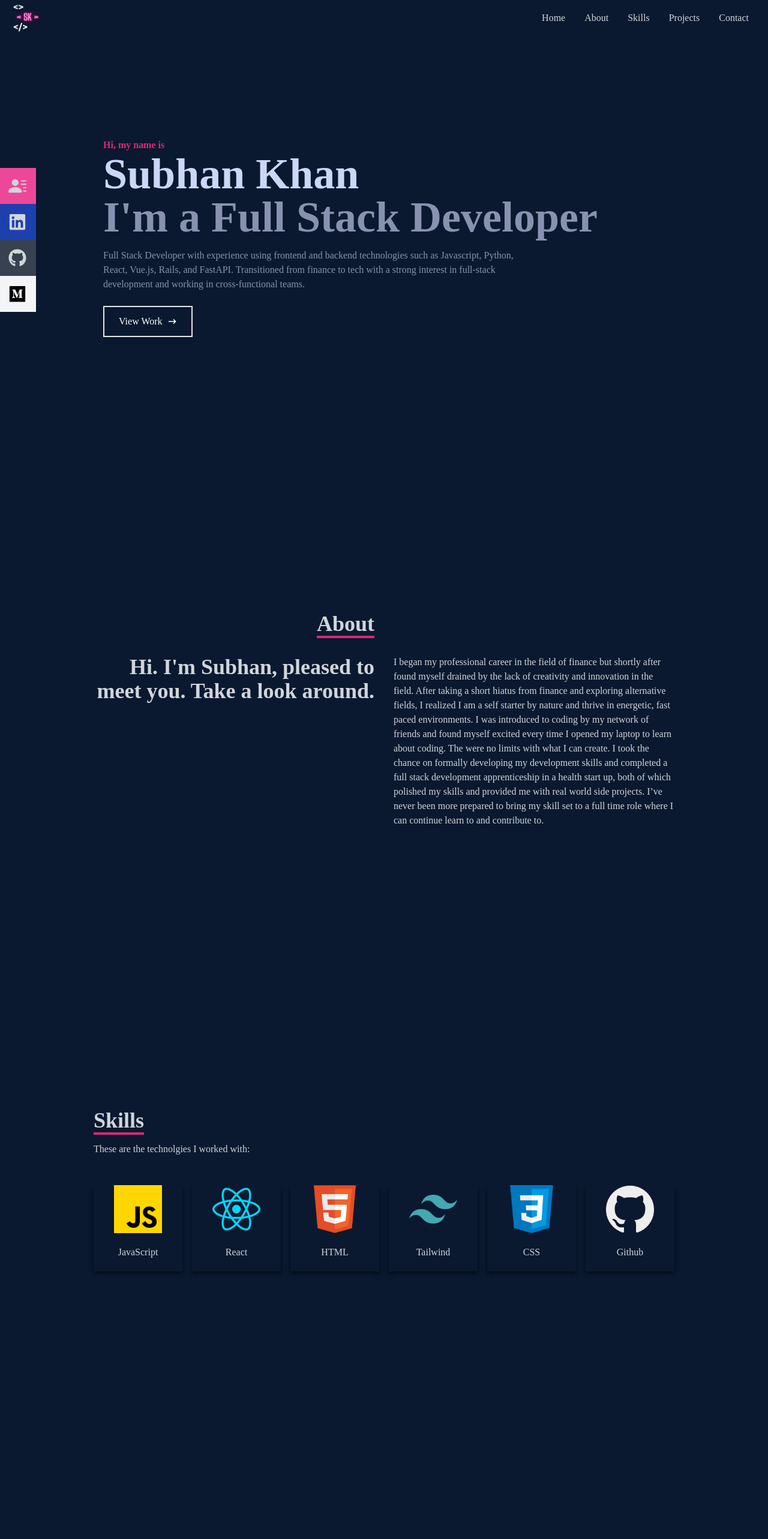
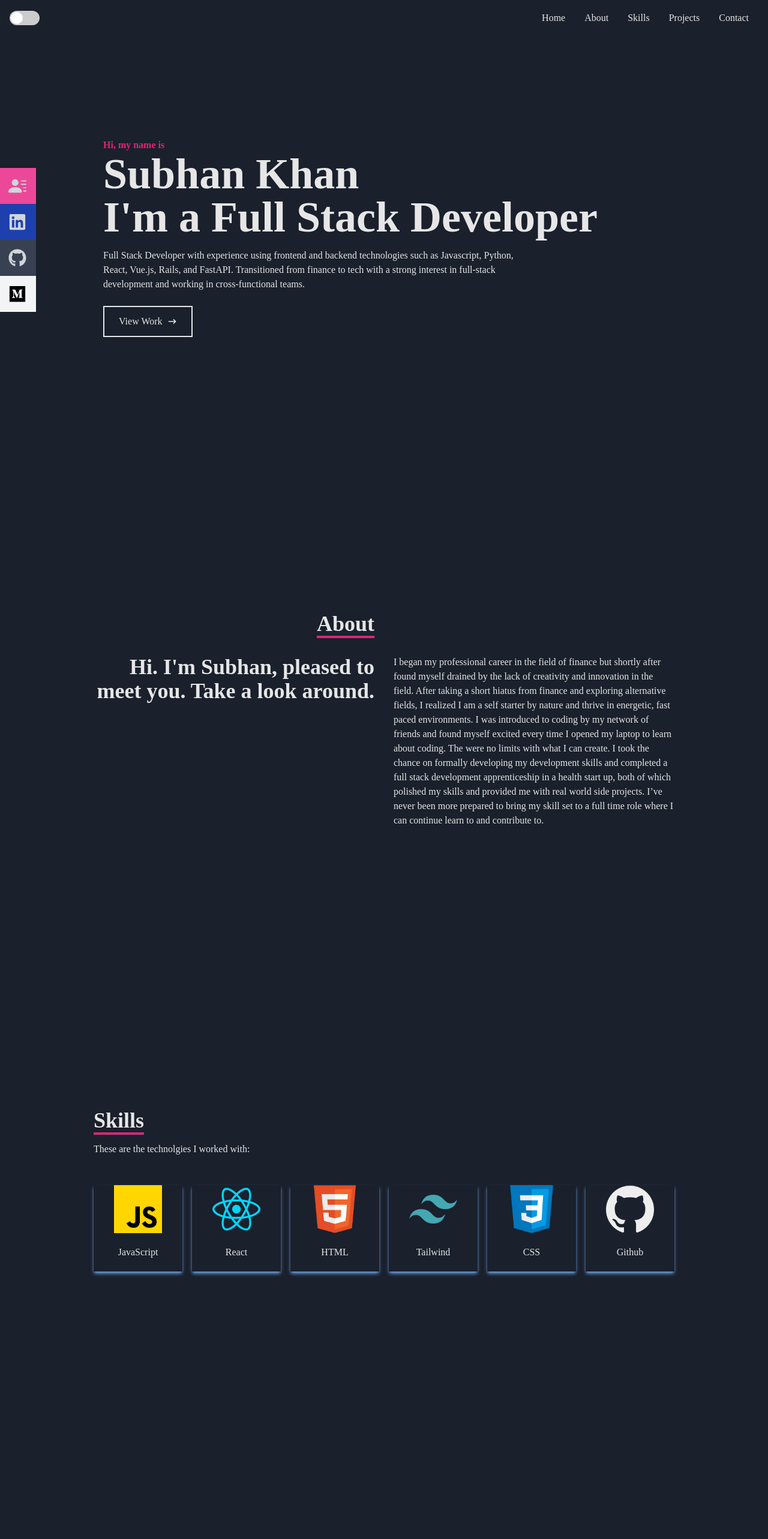
Before and after one commit to subhank97/Portfolio, a React (Create React App) app: page / in a window 1280 px wide. Shown: the top 2566 px of the page at 60% size. Built offline with nearby package versions, Linux system fonts and the light colour scheme; the HTML template or start-up script is replaced by a standard one.

Commit message:
added light/dark mode

```diff
--- a/src/App.js
+++ b/src/App.js
@@ -1,16 +1,27 @@
+import React, { useState } from "react";
+import NavBar from "./components/NavBar";
+import Home from "./components/Home";
 import About from "./components/About";
+import Skills from "./components/Skills";
+import Projects from "./components/Projects";
 import Contact from "./components/Contact";
-import Home from "./components/Home";
-import NavBar from "./components/NavBar";
-import Projects from "./components/Projects";
-import Skills from "./components/Skills";
-import React from "react";
 
 function App() {
+  const [mode, setMode] = useState("dark");
+
+  const lightModeStyles = {
+    backgroundColor: "#F4F4F4",
+    color: "#333333",
+  };
+
+  const darkModeStyles = {
+    backgroundColor: "#1A202C",
+    color: "#E6E6E6",
+  };
 
   return (
-    <div>
-      <NavBar />
+    <div style={mode === "light" ? lightModeStyles : darkModeStyles}>
+      <NavBar setMode={setMode} mode={mode} lightModeStyles={lightModeStyles} darkModeStyles={darkModeStyles}/>
       <Home />
       <About />
       <Skills />
--- a/src/components/About.jsx
+++ b/src/components/About.jsx
@@ -2,7 +2,7 @@ import React from 'react'
 
 const About = () => {
     return (
-        <div name='about' className='w-full h-screen text-gray-300'>
+        <div name='about' className='w-full h-screen'>
             <div className='flex flex-col justify-center items-center w-full h-full'>
                 <div className='max-w-[1000px] w-full grid grid-cols-2 gap-8'>
                     <div className='sm:text-right pb-8 pl-4'>
--- a/src/components/Contact.jsx
+++ b/src/components/Contact.jsx
@@ -2,7 +2,7 @@ import React from 'react'
 
 const Contact = () => {
     return (
-        <div name='contact' className='w-full md:h-screen text-white flex justify-center items-center p-4'>
+        <div name='contact' className='w-full md:h-screen flex justify-center items-center p-4'>
             <section className="py-6" >
                 <div className="grid max-w-6xl grid-cols-1 px-6 mx-auto lg:px-8 md:grid-cols-2 md:divide-x">
                     <div className="py-6 md:py-0 md:px-6">
--- a/src/components/Home.jsx
+++ b/src/components/Home.jsx
@@ -8,9 +8,9 @@ const Home = () => {
         <div name='home' className='w-full h-screen '>
             <div className='max-w-[1000px] mx-auto px-8 flex flex-col justify-center h-full'>
                 <p className='text-pink-600 font-bold'>Hi, my name is</p>
-                <h1 className='text-4xl sm:text-7xl font-bold text-[#ccd6f6]'>Subhan Khan</h1>
-                <h2 className='text-4xl sm:text-7xl font-bold text-[#8892b0]'>I'm a Full Stack Developer</h2>
-                <p className='text-[#8892b0] py-4 max-w-[700px]'>
+                <h1 className='text-4xl sm:text-7xl font-bold'>Subhan Khan</h1>
+                <h2 className='text-4xl sm:text-7xl font-bold'>I'm a Full Stack Developer</h2>
+                <p className='py-4 max-w-[700px]'>
                     Full Stack Developer with experience using frontend and backend technologies such
                     as Javascript, Python, React, Vue.js, Rails, and FastAPI. Transitioned from finance
                     to tech with a strong interest in full-stack development and working in cross-functional
@@ -18,7 +18,7 @@ const Home = () => {
                 </p>
                 <div className='w-fit'>
                     <Link to="projects" smooth={true} offset={50} duration={500}>
-                        <button className='text-white group border-2 px-6 py-3 my-2 flex items-center hover:bg-pink-600 hover:border-pink-600'>
+                        <button className='group border-2 px-6 py-3 my-2 flex items-center hover:bg-pink-600 hover:border-pink-600'>
                             View Work
                             <span className='group-hover:rotate-90 duration-300'>
                                 <HiArrowNarrowRight className='ml-2' />
--- a/src/components/NavBar.jsx
+++ b/src/components/NavBar.jsx
@@ -1,19 +1,15 @@
 import React, { useState } from 'react'
 import { FaBars, FaTimes, FaGithub, FaLinkedin, FaMedium } from 'react-icons/fa'
 import { BsFillPersonLinesFill } from 'react-icons/bs'
-import Logo from '../assets/logo1.png'
+import Logo from '../assets/logo.png'
 import { Link } from 'react-scroll'
 
-const NavBar = () => {
+const NavBar = ({ mode, setMode, lightModeStyles, darkModeStyles }) => {
 
-    // Function will execute on click of button
     const onButtonClick = () => {
-        // using Java Script method to get PDF file
         fetch('Resume.pdf').then(response => {
             response.blob().then(blob => {
-                // Creating new object of PDF file
                 const fileURL = window.URL.createObjectURL(blob);
-                // Setting various property values
                 let alink = document.createElement('a');
                 alink.href = fileURL;
                 alink.download = 'Resume.pdf';
@@ -25,11 +21,17 @@ const NavBar = () => {
     const [nav, setNav] = useState(false)
     const handleClick = () => setNav(!nav)
 
+    const handleModeToggle = () => {
+        setMode((prevMode) => (prevMode === "light" ? "dark" : "light"));
+    };
+
     return (
-        <div className='fixed w-full h-[60px] flex justify-between items-center px-4 text-gray-300'>
-            <div>
-                <img src={Logo} alt='logo' style={{ width: 'auto', height: '60px' }} />
-            </div>
+        <div className='fixed w-full h-[60px] flex justify-between items-center px-4' style={mode === 'light' ? lightModeStyles : darkModeStyles}>
+            {/* <img src={Logo} alt='logo' style={{ marginTop: '10px', width: '150px', height: 'auto', backgroundColor: 'transparent' }} /> */}
+            <label className='switch'>
+                <input type='checkbox' checked={mode === 'light'} onChange={handleModeToggle} />
+                <span className='slider'></span>
+            </label>
 
             {/* Menu */}
             <ul className='hidden md:flex'>
@@ -49,7 +51,7 @@ const NavBar = () => {
                     </Link>
                 </li>
                 <li>
-                    <Link to="projects"  smooth={true} offset={50} duration={500}>
+                    <Link to="projects" smooth={true} offset={50} duration={500}>
                         Projects
                     </Link>
                 </li>
--- a/src/components/Projects.jsx
+++ b/src/components/Projects.jsx
@@ -3,11 +3,10 @@ import ecommerce from '../assets/ecommerce.png'
 
 const Projects = () => {
     return (
-        <div name="projects" className='w-full md:h-screen text-gray-300'>
+        <div name="projects" className='w-full md:h-screen'>
             <div className='max-w-[1000px] mx-auto p-4 flex flex-col justify-center w-full h-full'>
                 <div className='pb-8'>
-                    <p className='text-4xl font-bold inline border-b-4 border-pink-600 text-gray-300'>Projects</p>
-                    <p className='py-6'>Check out some of the stuff i worked on!</p>
+                    <p className='text-4xl font-bold inline border-b-4 border-pink-600'>Projects</p>
                 </div >
                 <div className='grid sm:grid-cols-2 md:grid-cols-3 gap-4'>
                     <div style={{ backgroundImage: `url(${ecommerce})` }} className='shadow-lg shadow-[#040c16] group container rounded-md flex justify-center items-center mx-auto content-div'>
--- a/src/components/Skills.jsx
+++ b/src/components/Skills.jsx
@@ -9,7 +9,7 @@ import github from '../assets/github.png'
 
 const Skills = () => {
     return (
-        <div name="skills" className='w-full md:h-screen text-gray-300'>
+        <div name="skills" className='w-full md:h-screen'>
             <div className='max-w-[1000px] mx-auto p-4 flex flex-col justify-center w-full h-full'>
 
                 <div>
@@ -18,27 +18,27 @@ const Skills = () => {
                 </div>
 
                 <div className='w-full grid grid-cols-2 sm:grid-cols-6 gap-4 text-center py-8'>
-                    <div className='shadow-md shadow-[#040c16]'>
+                    <div className='shadow-md shadow-[#73a5e1]'>
                         <img className='w-20 mx-auto hover:scale-150 duration-500' src={javascript} alt='javascript logo' />
                         <p className='py-5'>JavaScript</p>
                     </div>
-                    <div className='shadow-md shadow-[#040c16]'>
+                    <div className='shadow-md shadow-[#73a5e1]'>
                         <img className='w-20 mx-auto hover:scale-150 duration-500' src={react} alt='react logo' />
                         <p className='py-5'>React</p>
                     </div>
-                    <div className='shadow-md shadow-[#040c16]'>
+                    <div className='shadow-md shadow-[#73a5e1]'>
                         <img className='w-20 mx-auto hover:scale-150 duration-500' src={html} alt='html logo' />
                         <p className='py-5'>HTML</p>
                     </div>
-                    <div className='shadow-md shadow-[#040c16]'>
+                    <div className='shadow-md shadow-[#73a5e1]'>
                         <img className='w-20 mx-auto hover:scale-150 duration-500' src={tailwind} alt='tailwind logo' />
                         <p className='py-5'>Tailwind</p>
                     </div>
-                    <div className='shadow-md shadow-[#040c16]'>
+                    <div className='shadow-md shadow-[#73a5e1]'>
                         <img className='w-20 mx-auto hover:scale-150 duration-500' src={css} alt='css logo' />
                         <p className='py-5'>CSS</p>
                     </div>
-                    <div className='shadow-md shadow-[#040c16]'>
+                    <div className='shadow-md shadow-[#73a5e1]'>
                         <img className='w-20 mx-auto hover:scale-150 duration-500' src={github} alt='github logo' />
                         <p className='py-5'>Github</p>
                     </div>
--- a/src/index.css
+++ b/src/index.css
@@ -25,7 +25,52 @@
 .content-div:hover {
     background-image: linear-gradient(
         to right,
-        rgba(112, 157, 255, 0.8),
-        hsla(242, 74%, 61%, 0.8)
+        rgba(255, 112, 193, 0.8),
+        hsla(331, 74%, 61%, 0.8)
     )!important;
 }
+
+.switch {
+    position: relative;
+    display: inline-block;
+    width: 50px;
+    height: 24px;
+  }
+
+  .switch input {
+    opacity: 0;
+    width: 0;
+    height: 0;
+  }
+
+  .slider {
+    position: absolute;
+    cursor: pointer;
+    top: 0;
+    left: 0;
+    right: 0;
+    bottom: 0;
+    background-color: #ccc;
+    transition: .4s;
+    border-radius: 24px;
+  }
+
+  .slider:before {
+    position: absolute;
+    content: '';
+    height: 20px;
+    width: 20px;
+    left: 2px;
+    bottom: 2px;
+    background-color: white;
+    transition: .4s;
+    border-radius: 50%;
+  }
+
+  input:checked + .slider {
+    background-color: #f3218a;
+  }
+
+  input:checked + .slider:before {
+    transform: translateX(26px);
+  }
```
Also changed, not shown: public/index.html (+5 -5 lines), src/assets/logo.png.
